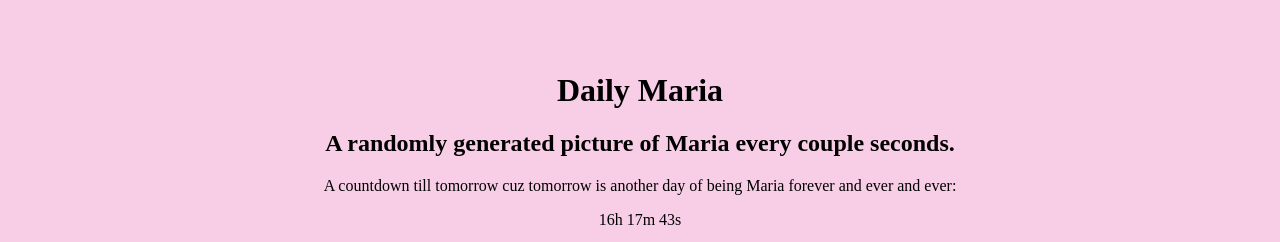
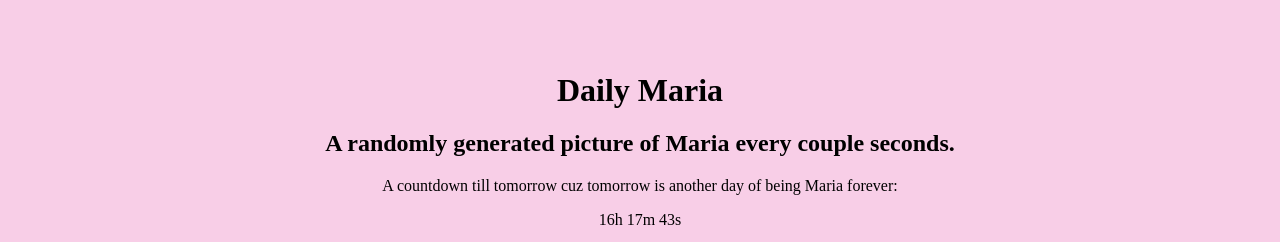
Before and after one commit to anushaKankipati/daily-maria, a plain HTML site: page index.html in a window 1280 px wide. Shown: the top 242 px of the page. Drawn offline with Linux system fonts and the light colour scheme; grey boxes are pictures that could not be loaded.

Commit message:
changed ui

```diff
--- a/index.html
+++ b/index.html
@@ -17,7 +17,7 @@
         </h2>
         <p>
           A countdown till tomorrow cuz tomorrow is another day of being Maria
-          forever and ever and ever:
+          forever:
         </p>
       </header>
       <div id="countdownContainer">
```
